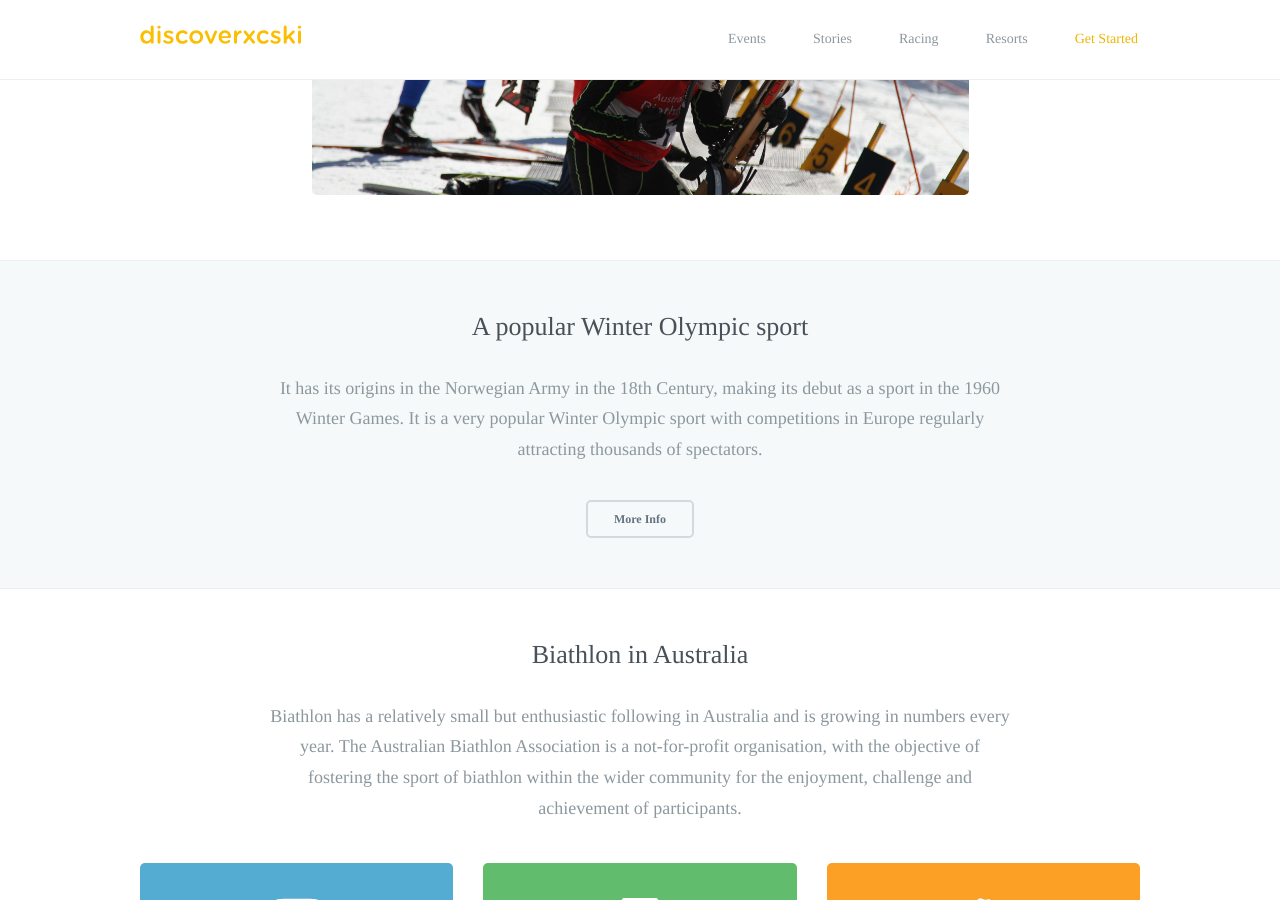
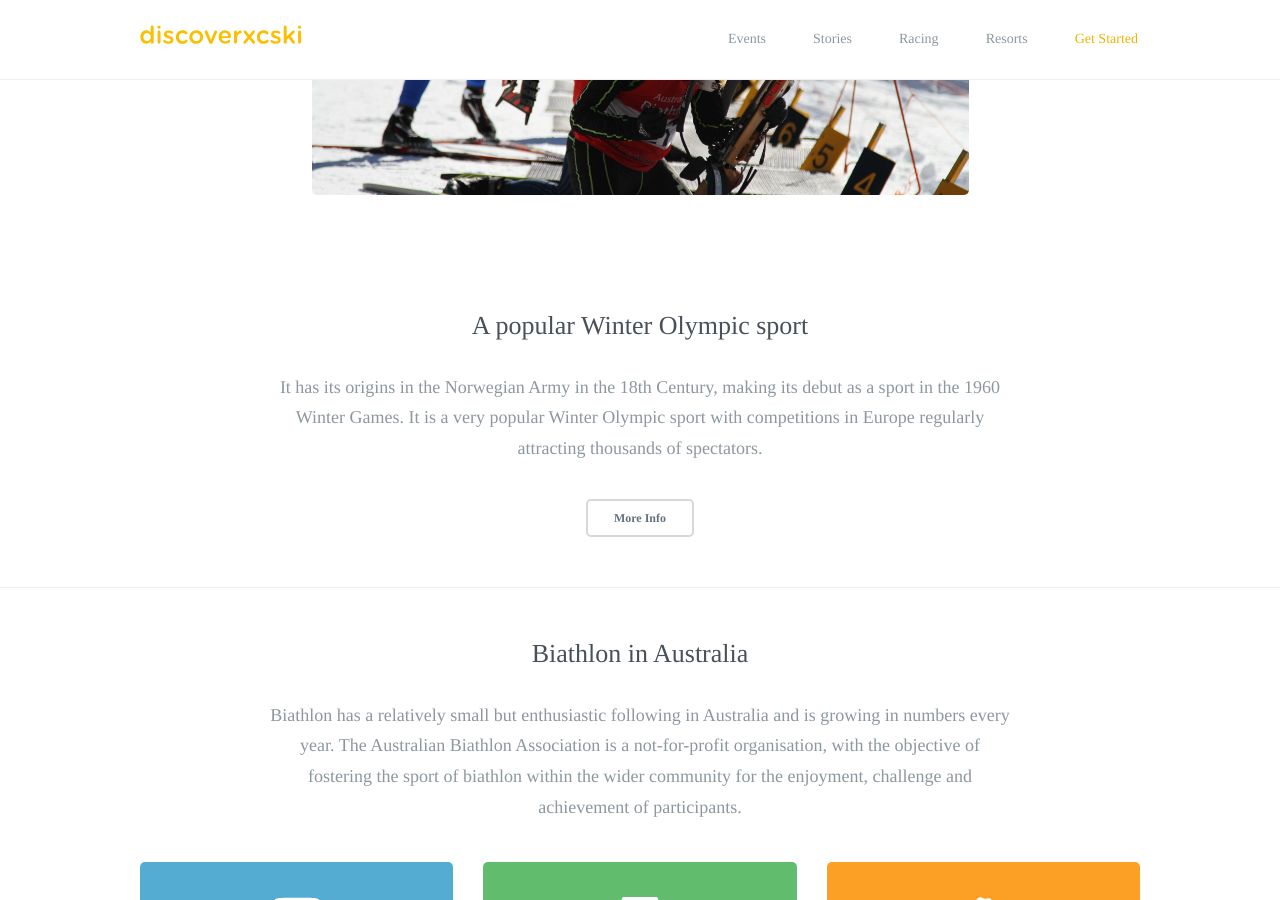
Before and after one commit to robcatto/robcatto.github.io, a Jekyll site: the page built from racing/australian-biathlon/index.html, in a window 1280 px wide and 900 px high, scrolled down 1048 px. Built offline with Jekyll 4.4.1, drawn with Linux system fonts in a browser that asks for light colours; some web fonts are replaced; Markdown is read by kramdown in place of the engine named in the settings.

Commit message:
Update index.html

```diff
--- a/racing/australian-biathlon/index.html
+++ b/racing/australian-biathlon/index.html
@@ -43,7 +43,7 @@ layout: default
                 </section>
 
 
-                <section class="mobile_section section_hasbg">
+                <section class="mobile_section">
                     <h3>A popular Winter Olympic sport</h3>
                     <p>It has its origins in the Norwegian Army in the 18th Century, making its debut as a sport in the 1960 Winter Games.  It is a very popular Winter Olympic sport with competitions in Europe regularly attracting thousands of spectators.
                     </p>
```
